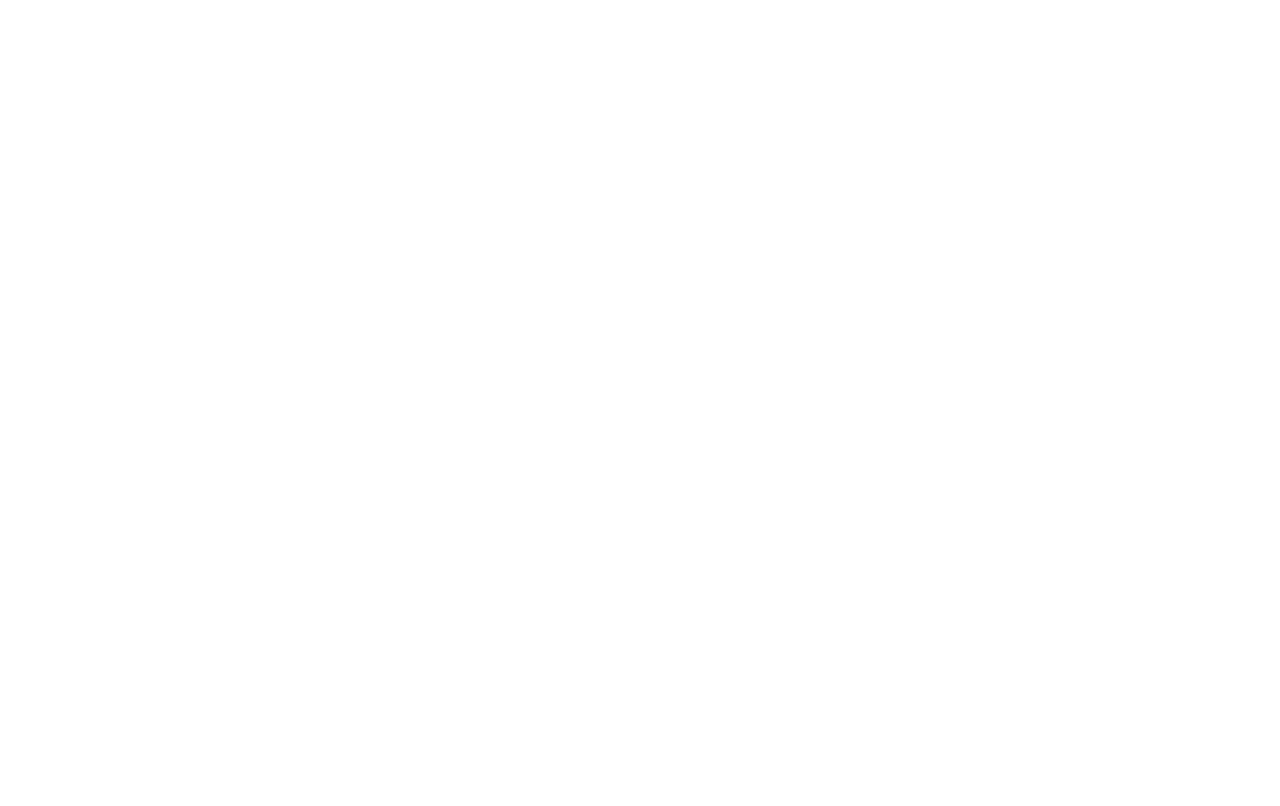
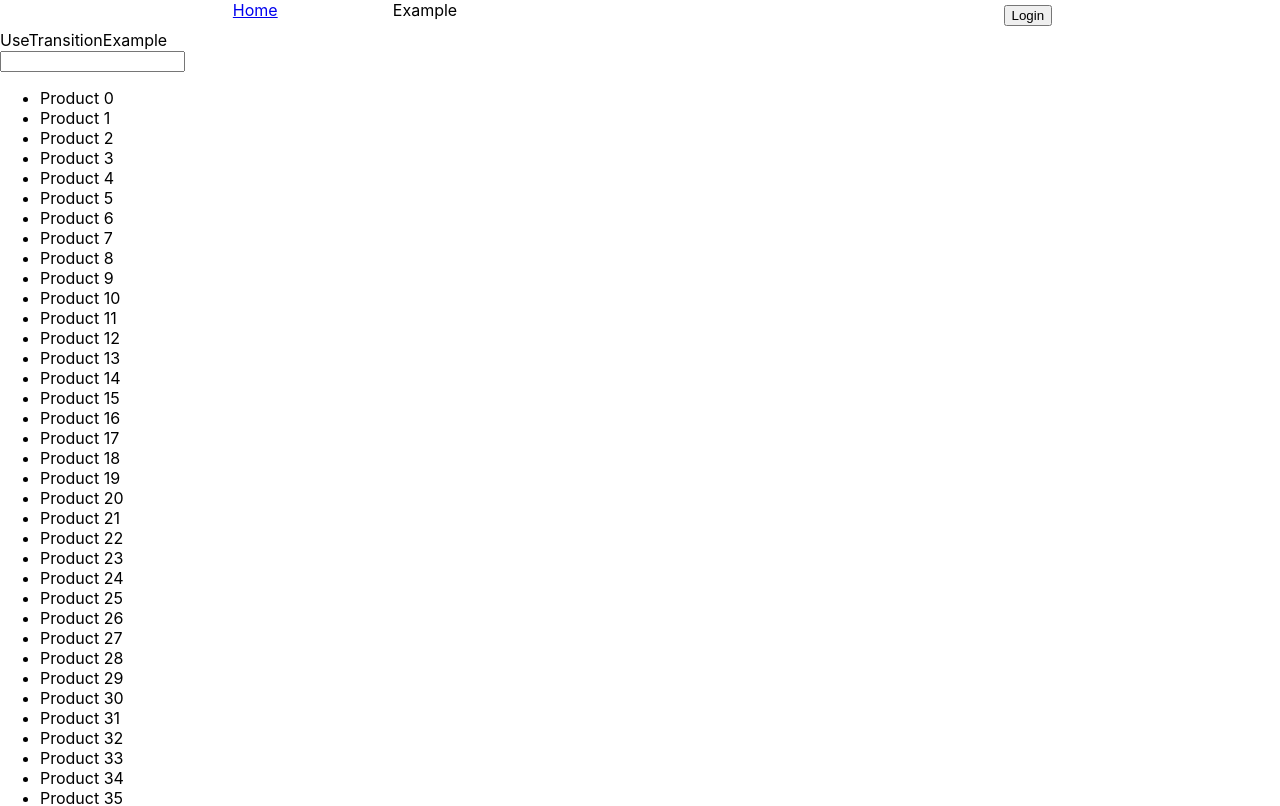
Before and after one commit to kane-nguyen-goldenowl/hook-example, a React (Create React App) app: page /use-transition in a window 1280 px wide. Before the commit this address had no page. Shown: the top 806 px of the page. Built offline with nearby package versions, Linux system fonts and the light colour scheme.

Commit message:
useTransition example

```diff
--- a/src/App.js
+++ b/src/App.js
@@ -14,6 +14,7 @@
 import CustomHook from './screens/CustomHook';
 import UseCallbackExample from './screens/UseCallbackExample';
 import UseMemoExample from './screens/UseMemoExample';
+import UseTransitionExample from './screens/UseTransitionExample';
 
 import {
   LocaleProvider
@@ -48,6 +49,8 @@
             </Route>
             <Route path="use-memo" element={<UseMemoExample />}>
             </Route>
+            <Route path="use-transition" element={<UseTransitionExample />}>
+            </Route>
           </Routes>
         </AuthProvider>
       </LocaleProvider>
--- a/src/components/Nav/index.js
+++ b/src/components/Nav/index.js
@@ -54,6 +54,9 @@
                         <li>
                             <Link to="/use-memo">Use Memo</Link>
                         </li>
+                        <li>
+                            <Link to="/use-transition">Use Transition</Link>
+                        </li>
                     </ul>
                 </li>
             </ul>
--- /dev/null
+++ b/src/screens/UseTransitionExample/index.js
@@ -0,0 +1,71 @@
+import React, {
+    useState,
+    useTransition
+} from 'react';
+import Nav from '../../components/Nav';
+
+const generateProducts = (n) => {
+    console.log('generateProducts');
+    let productList = [];
+    for (let index = 0; index < n; index++) {
+        productList.push(`Product ${index}`);
+    }
+    return productList;
+}
+
+const initProductList = generateProducts(10000);
+
+const filterProductList = (searchKey) => {
+    if (!searchKey) return initProductList;
+    return initProductList.filter(item => item.includes(searchKey));
+}
+
+const ProductList = ({ productList }) => {
+    return (
+        <ul>
+            {
+                productList.map(item => (
+                    <li>
+                        {item}
+                    </li>
+                ))
+            }
+        </ul>
+    )
+}
+
+function UseTransitionExample() {
+    const [searchKey, setSearchKey] = useState("");
+    const [isPending, startTransition] = useTransition();
+
+    const filteredProductList = filterProductList(searchKey);
+
+    const handleSearchKeyChange = (e) => {
+        startTransition(() => {
+            setSearchKey(e.target.value);
+        })
+
+        // setSearchKey(e.target.value);
+    }
+
+    return (
+        <React.Fragment>
+            <Nav />
+            <div>
+                <div>
+                    UseTransitionExample
+                </div>
+            </div>
+            <div>
+                <input type='text' onChange={handleSearchKeyChange}></input>
+                {
+                    isPending &&
+                    <div>Updating...</div>
+                }
+                <ProductList productList={filteredProductList}></ProductList>
+            </div>
+        </React.Fragment>
+    );
+}
+
+export default UseTransitionExample;
```
